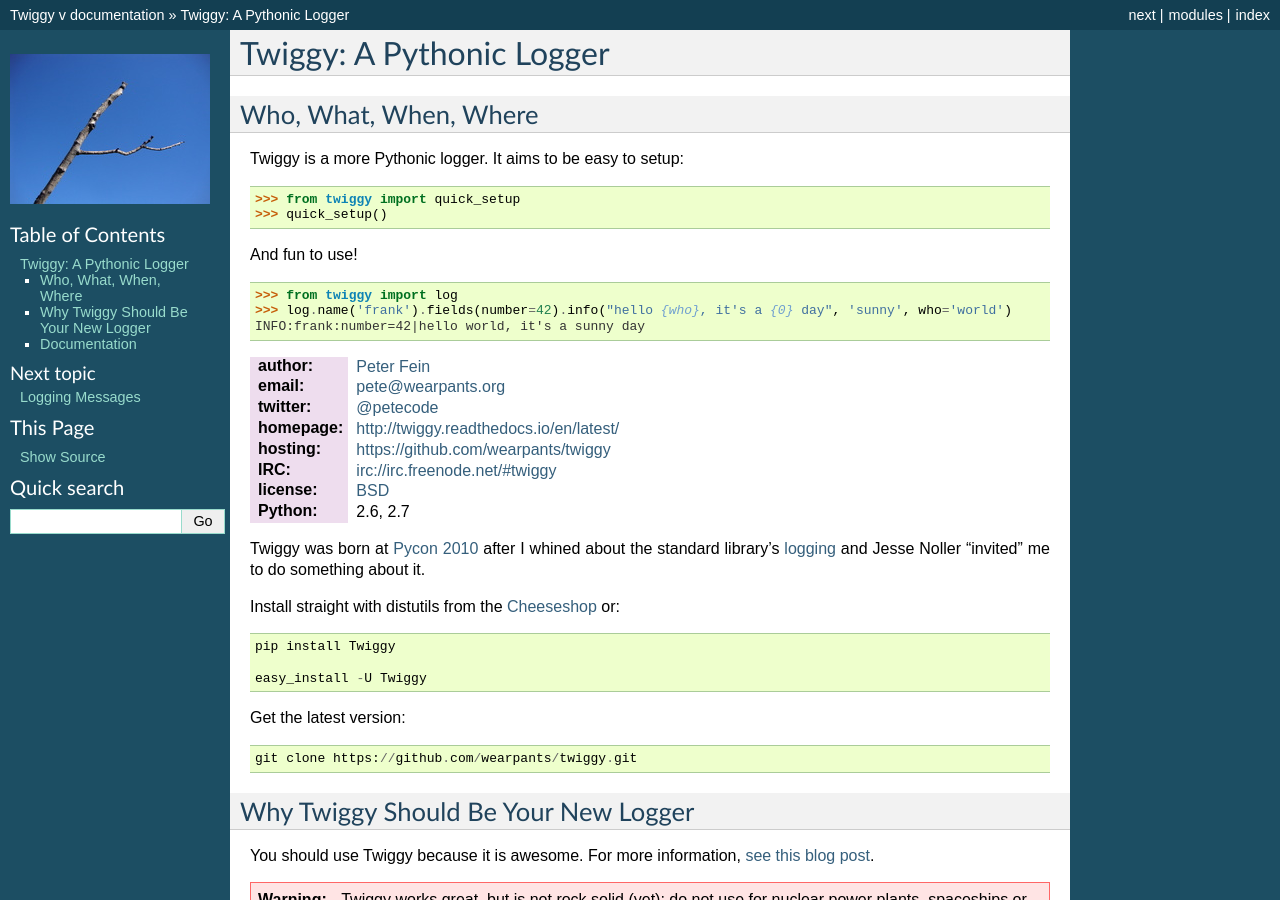
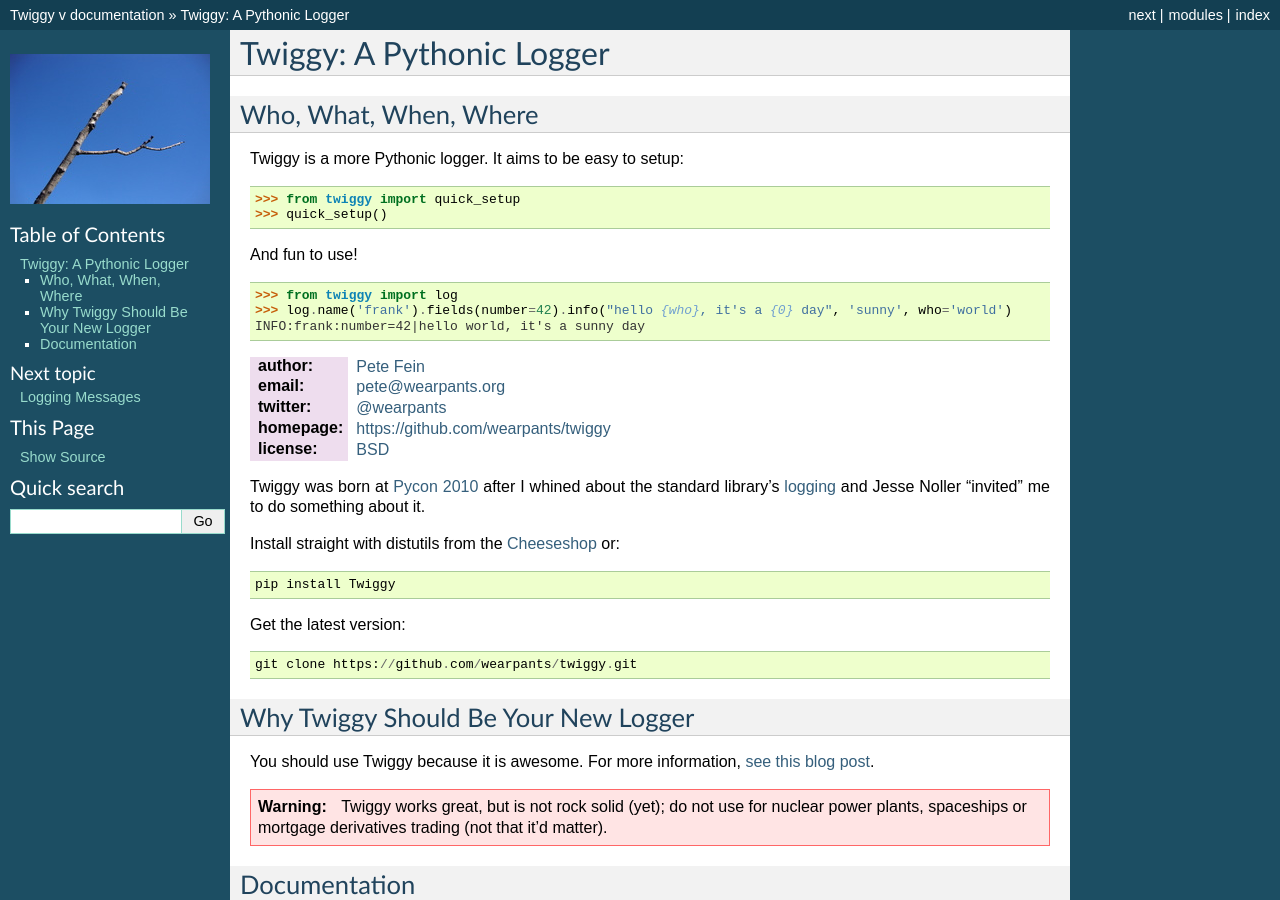
Before and after one commit to wearpants/twiggy, a Sphinx documentation site: the page built from doc/index.rst, in a window 1280 px wide and 900 px high. Built offline with Sphinx 7.4.7, drawn with Linux system fonts in a browser that asks for light colours; the version number could not be read and is left out.

Commit message:
fix link

```diff
--- a/doc/index.rst
+++ b/doc/index.rst
@@ -26,22 +26,17 @@
     >>> log.name('frank').fields(number=42).info("hello {who}, it's a {0} day", 'sunny', who='world')
     INFO:frank:number=42|hello world, it's a sunny day
 
-:author: `Peter Fein <https://wearpants.org/about>`_
+:author: `Pete Fein <https://wearpants.org/>`_
 :email: pete@wearpants.org
-:twitter: `@petecode <https://twitter.com/petecode>`_
-:homepage: http://twiggy.readthedocs.io/en/latest/
-:hosting: https://github.com/wearpants/twiggy
-:IRC: `irc://irc.freenode.net/#twiggy <http://irc.lc/freenode/twiggy/>`_
+:twitter: `@wearpants <https://twitter.com/wearpants>`_
+:homepage: https://github.com/wearpants/twiggy
 :license: `BSD <https://opensource.org/licenses/bsd-license.php>`_
-:Python: 2.6, 2.7
 
 Twiggy was born at `Pycon 2010 <http://pyvideo.org/events/pycon-us-2010.html>`_ after I whined about the standard library's `logging <https://docs.python.org/3/library/logging.html>`_ and Jesse Noller "invited" me to do something about it.
 
 Install straight with distutils from the `Cheeseshop <https://pypi.python.org/pypi/Twiggy>`_ or::
 
     pip install Twiggy
-
-    easy_install -U Twiggy
 
 Get the latest version::
 
@@ -51,7 +46,7 @@
 Why Twiggy Should Be Your New Logger
 *************************************
 
-You should use Twiggy because it is awesome. For more information, `see this blog post <https://wearpants.org/petecode/meet-twiggy/>`_.
+You should use Twiggy because it is awesome. For more information, `see this blog post <https://snake.dev/blog/meet-twiggy/>`_.
 
 .. warning::
     Twiggy works great, but is not rock solid (yet); do not use for nuclear power plants, spaceships or mortgage derivatives trading (not that it'd matter).
```
